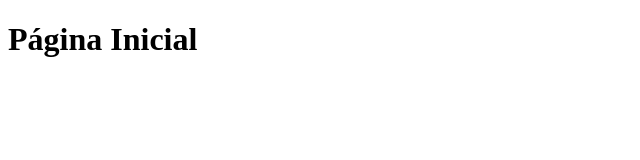
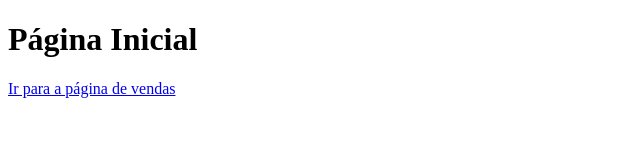
Before and after one commit to Herhos/aulagithub, a plain HTML site: page index.html in a window 1280 px wide. Shown: the whole page, without its empty margins (0-640 px from the left). Drawn offline with Linux system fonts and the light colour scheme.

```diff
--- a/index.html
+++ b/index.html
@@ -8,5 +8,6 @@
 </head>
 <body>
    <h1>Página Inicial</h1>
+   <a href="vendas.html">Ir para a página de vendas</a>
 </body>
 </html>
```
Also changed, not shown: vendas.html (+1 -0 lines).
